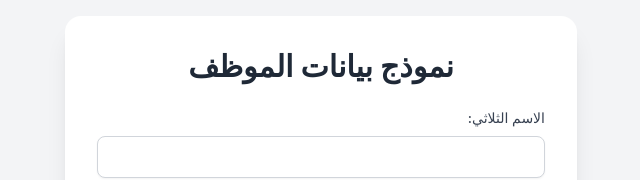
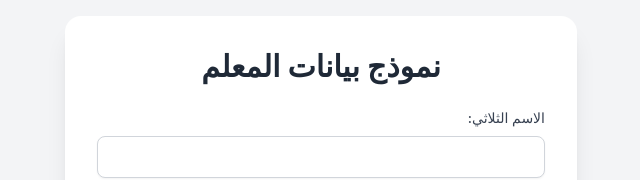
Before and after one commit to MhedyAlkhaldi/data-entry-form, a plain HTML site: page index.html in a window 1280 px wide. Shown: the top 180 px of the page, without its empty margins (319-959 px from the left). Drawn offline with nearby package versions, Linux system fonts and the light colour scheme.

Commit message:
Update index.html

```diff
--- a/index.html
+++ b/index.html
@@ -18,7 +18,7 @@
 
     <!-- حاوية النموذج الرئيسية -->
     <div class="bg-white p-8 rounded-2xl shadow-xl w-full max-w-lg">
-        <h2 class="text-3xl font-bold text-center text-gray-800 mb-6">نموذج بيانات الموظف</h2>
+        <h2 class="text-3xl font-bold text-center text-gray-800 mb-6">نموذج بيانات المعلم</h2>
 
         <!--
         هام:
```
